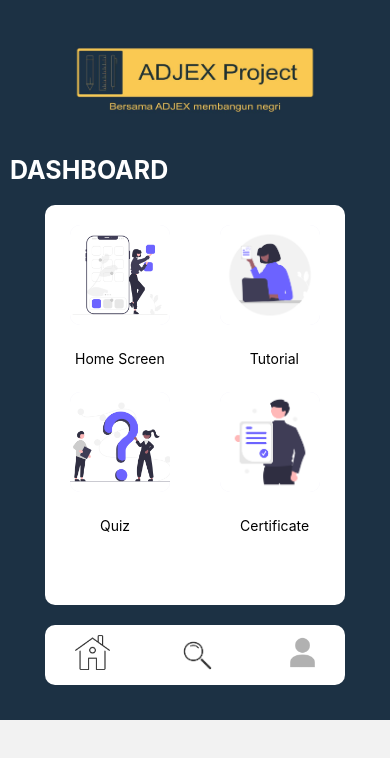
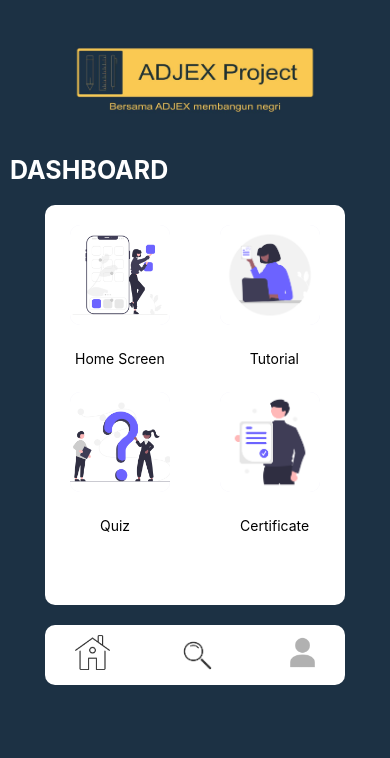
Before and after one commit to Sleepy4k/react-native-adjex, a React Native app: screen / in a window 390 px wide. Shown: the top 758 px of the page. Built offline with nearby package versions, Linux system fonts and the light colour scheme.

Commit message:
chore: main layout

```diff
--- a/src/layouts/MainLayout/index.js
+++ b/src/layouts/MainLayout/index.js
@@ -1,18 +1,31 @@
+import styles from "./styles";
 import * as React from "react";
 import { wait } from "@helpers";
 import PropTypes from "prop-types";
+import { useRoute } from "@react-navigation/native";
 import { View, ScrollView, SafeAreaView, RefreshControl } from "react-native";
 
-const MainLayout = ({ children }) => {
+const MainLayout = ({ navigation, children }) => {
+  const route = useRoute().name;
   const [refreshing, setRefreshing] = React.useState(false);
 
   const onRefresh = React.useCallback(() => {
     setRefreshing(true);
-    wait(2000).then(() => setRefreshing(false));
+    wait(2000)
+      .then(() => {
+        setRefreshing(false);
+      })
+      .catch((err) => {
+        setRefreshing(false);
+        console.log(err);
+      })
+      .finally(() => {
+        navigation.replace(route);
+      });
   }, []);
 
   return (
-    <SafeAreaView>
+    <SafeAreaView style={styles.container}>
       <ScrollView
         showsVerticalScrollIndicator={!refreshing}
         refreshControl={
@@ -26,10 +39,14 @@ const MainLayout = ({ children }) => {
 };
 
 MainLayout.propTypes = {
+  navigation: PropTypes.object.isRequired,
   children: PropTypes.node.isRequired,
 };
 
 MainLayout.defaultProps = {
+  navigation: {
+    navigate: () => {},
+  },
   children: <View />,
 };
 
--- /dev/null
+++ b/src/layouts/MainLayout/styles.js
@@ -0,0 +1,13 @@
+import { colors } from "@constants";
+import { StyleSheet } from "react-native";
+
+const styles = StyleSheet.create({
+  container: {
+    height: "100%",
+    backgroundColor: colors.lightDeepBlue,
+  },
+});
+
+export default styles;
+
+// Path: src\layouts\MainLayout\styles.js
```
